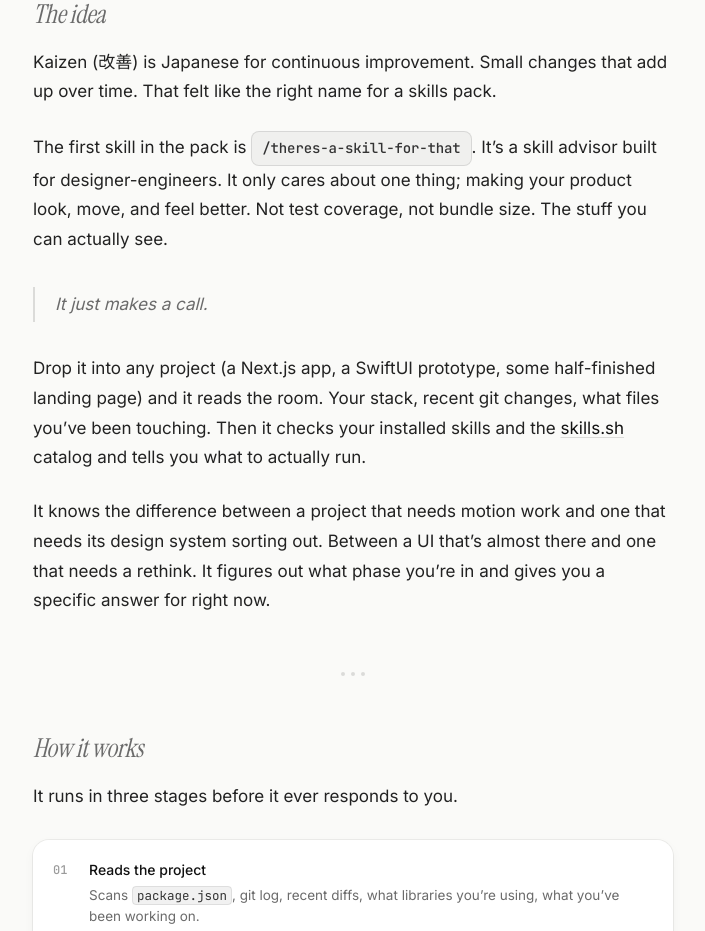
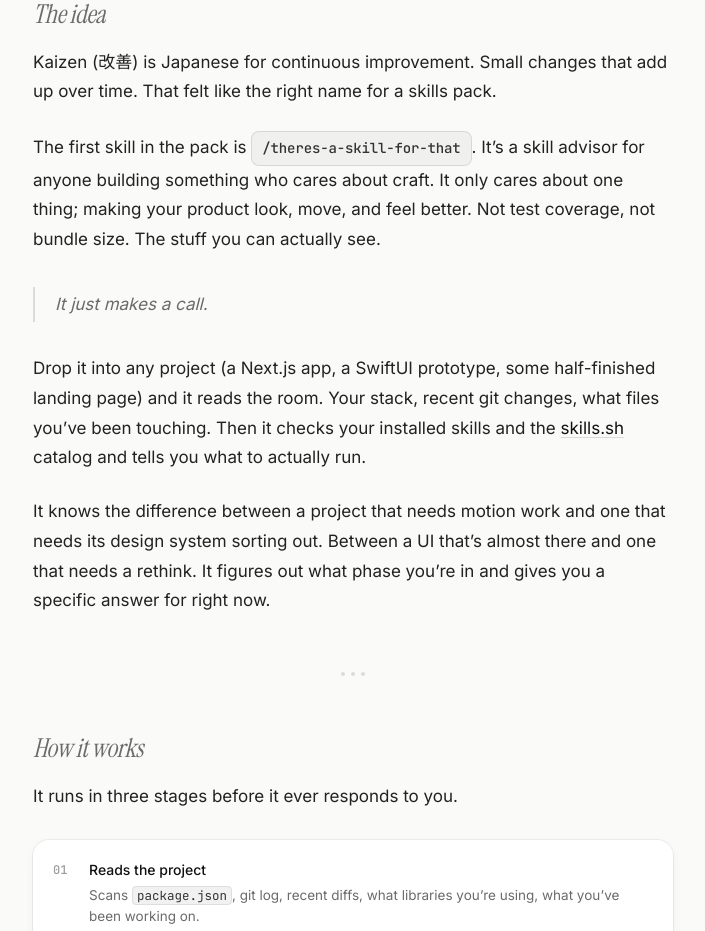
Before and after one commit to iamichieuche/kaizen, a Next.js app: page /kaizen/ in a window 1280 px wide. Shown: the part 1260-2191 px from the top of the page, without its empty margins (287-992 px from the left). Built offline with nearby package versions, Linux system fonts and the light colour scheme.

Commit message:
Broaden positioning from designer-engineers to anyone building with craft

```diff
--- a/app/page.tsx
+++ b/app/page.tsx
@@ -81,9 +81,9 @@ export default function Home() {
               <p>
                 The first skill in the pack is{" "}
                 <span className="skill-name">/theres-a-skill-for-that</span>.
-                It&rsquo;s a skill advisor built for designer-engineers. It only
-                cares about one thing; making your product look, move, and feel
-                better. Not test coverage, not bundle size. The stuff you can
+                It&rsquo;s a skill advisor for anyone building something who cares
+                about craft. It only cares about one thing; making your product
+                look, move, and feel better. Not test coverage, not bundle size. The stuff you can
                 actually see.
               </p>
 
```
